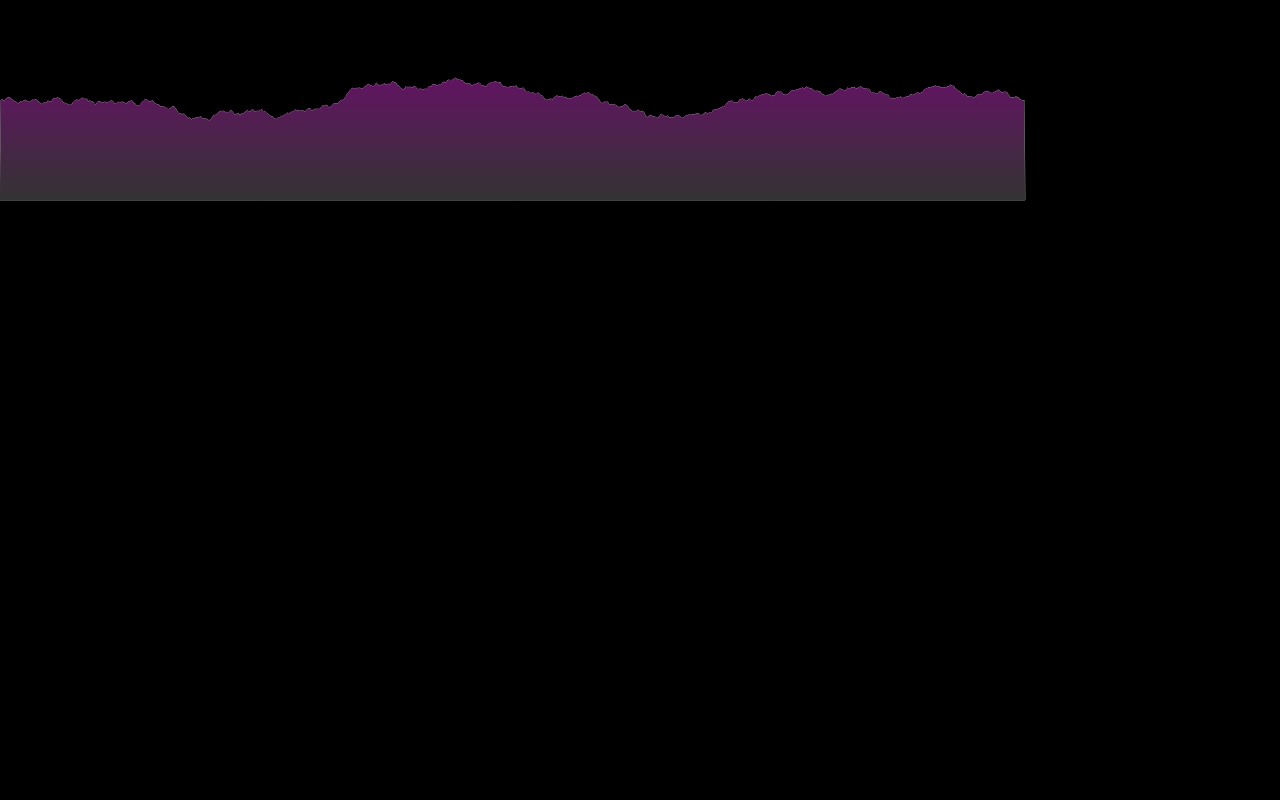
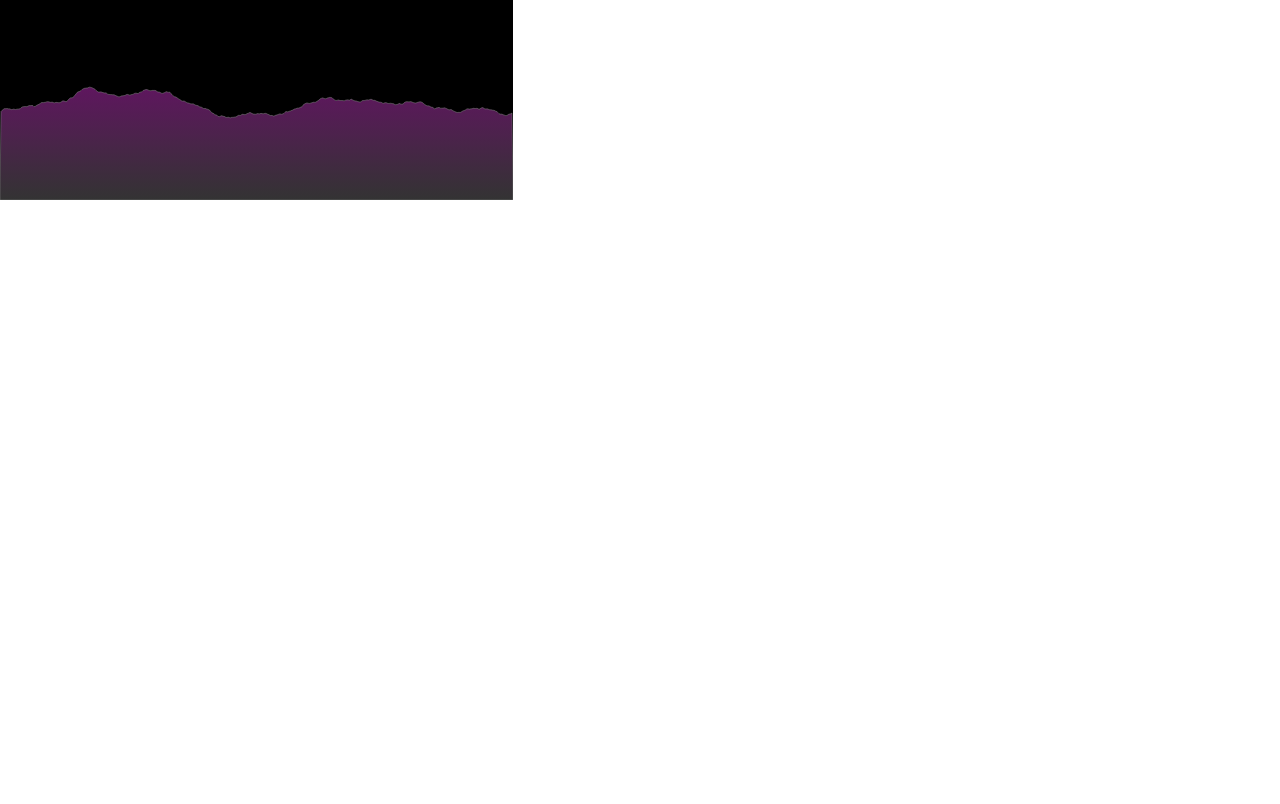
Before and after one commit to nick-aschenbach/2d-fractal-terrain, a plain HTML site: page index.html in a window 1280 px wide. Drawn offline with Linux system fonts and the light colour scheme.

Commit message:
Add animation

```diff
--- a/css/style.css
+++ b/css/style.css
@@ -10,6 +10,6 @@ body {
 
 canvas {
   background-color: black;
-  width: 100%;
-  height: 100%;
+  width: 513px;
+  height: 257px;
 }
--- a/index.html
+++ b/index.html
@@ -1,46 +1,20 @@
-<!DOCTYPE html>
 <html>
 <head>
   <title>2D fractal terrain</title>
   <link rel="stylesheet" type="text/css" href="css/style.css">
   <script src="js/jquery-2.1.1.js"></script>
   <script>
-  var array_size = Math.pow(2, 10) + 1;
+    var array_size = Math.pow(2, 9) + 1;
     var terrain_array = [];
-  var roughness = 0.65;
-  var context = undefined;
+    var roughness = 0.55;
     var initial_displacement = 50;
+    var count = 0;
 
     $(function() {
      initializeArray();
      generateTerrain(0, array_size - 1, initial_displacement);
      drawTerrain();
    });
-
-  function drawTerrain() {
-    var canvas = $('#canvas');
-    context = canvas[0].getContext("2d");
-
-    context.canvas.width  = $(window).width();
-    context.canvas.height = $(window).height();
-
-    var gradient = context.createLinearGradient(0,0,0,initial_displacement * 4);
-    gradient.addColorStop(0, "purple");
-    gradient.addColorStop(1, "#333");
-    context.strokeStyle = 'grey';
-    context.fillStyle = gradient;
-    context.beginPath();
-    context.lineWidth = 1;
-    context.moveTo(i, terrain_array[0] + 2 * initial_displacement);
-    for(var i = 1; i < array_size; i++) {
-      context.lineTo(i, terrain_array[i] + 2 * initial_displacement);
-    }
-    context.lineTo(i, 4 * initial_displacement);
-    context.lineTo(0, 4 * initial_displacement);
-    context.closePath();
-    context.stroke();
-    context.fill();
-  }
 
     function initializeArray() {
       for(var i = 0; i < array_size; i++) {
@@ -54,10 +28,43 @@
       var change = (Math.random() * 2 - 1) * displacement;
       terrain_array[midIndex] = (terrain_array[leftIndex] + terrain_array[rightIndex]) / 2 + change;
 
-  	// recurse
       displacement = displacement * roughness;
       generateTerrain(leftIndex, midIndex, displacement);
       generateTerrain(midIndex, rightIndex, displacement);
+    }
+
+    function drawTerrain() {
+      var canvas = $('#canvas');
+      canvas.width(array_size);
+      canvas.height(4 * initial_displacement);
+
+      var context = canvas[0].getContext("2d");
+      context.canvas.width  = canvas.width();
+      context.canvas.height = canvas.height();
+
+      context.fillStyle = "black";
+      context.fillRect(0, 0, canvas.width(), canvas.height());
+
+      var gradient = context.createLinearGradient(0,0,0,initial_displacement * 4);
+      gradient.addColorStop(0, "purple");
+      gradient.addColorStop(1, "#333");
+      context.strokeStyle = 'grey';
+      context.fillStyle = gradient;
+      context.beginPath();
+      context.lineWidth = 0.5;
+      context.moveTo(i, terrain_array[count % array_size] + 2 * initial_displacement);
+      for(var i = 1; i < array_size; i++) {
+        context.lineTo(i, terrain_array[(count + i) % array_size] + 2 * initial_displacement);
+      }
+      context.lineTo(i, 4 * initial_displacement);
+      context.lineTo(0, 4 * initial_displacement);
+      context.closePath();
+
+      context.fill();
+      context.stroke();
+
+      count++;
+      setTimeout(drawTerrain, 30);
     }
   </script>
 </head>
```
Lines whose indentation alone changed are shown as unchanged.
